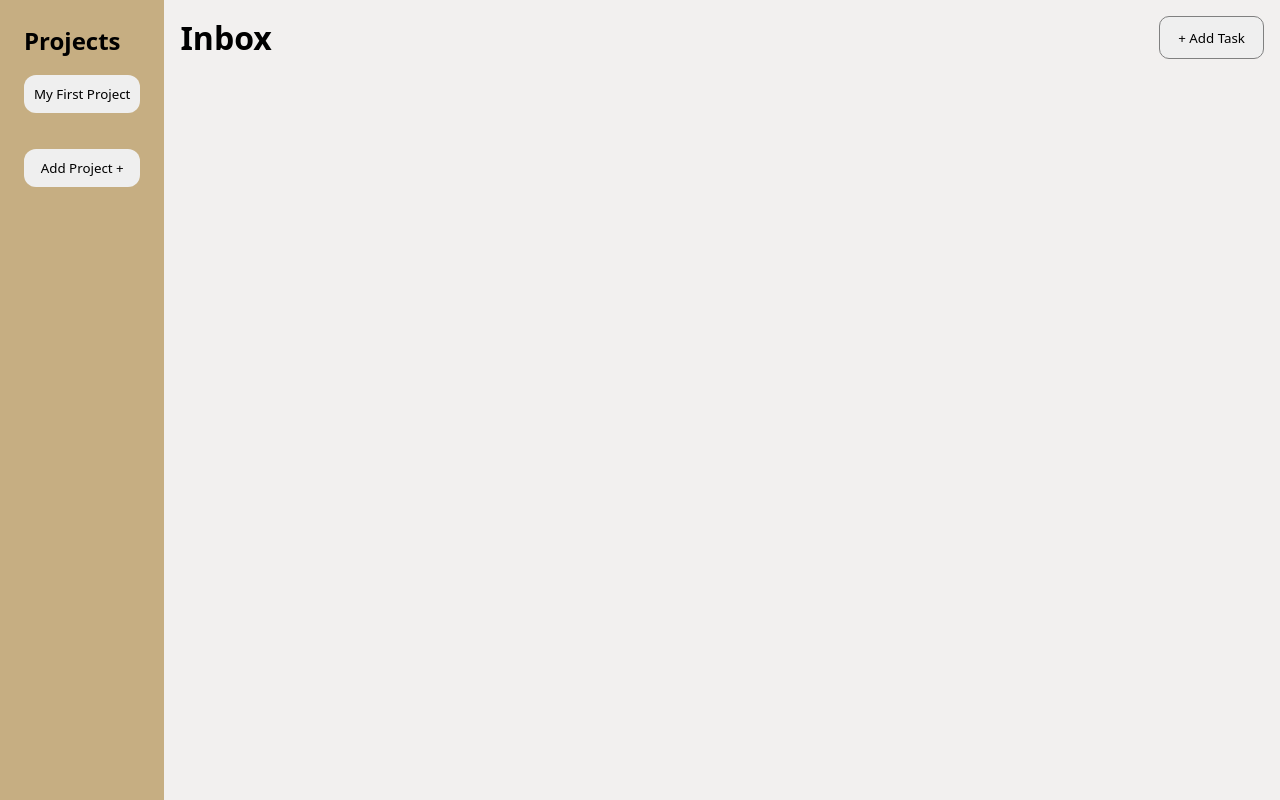
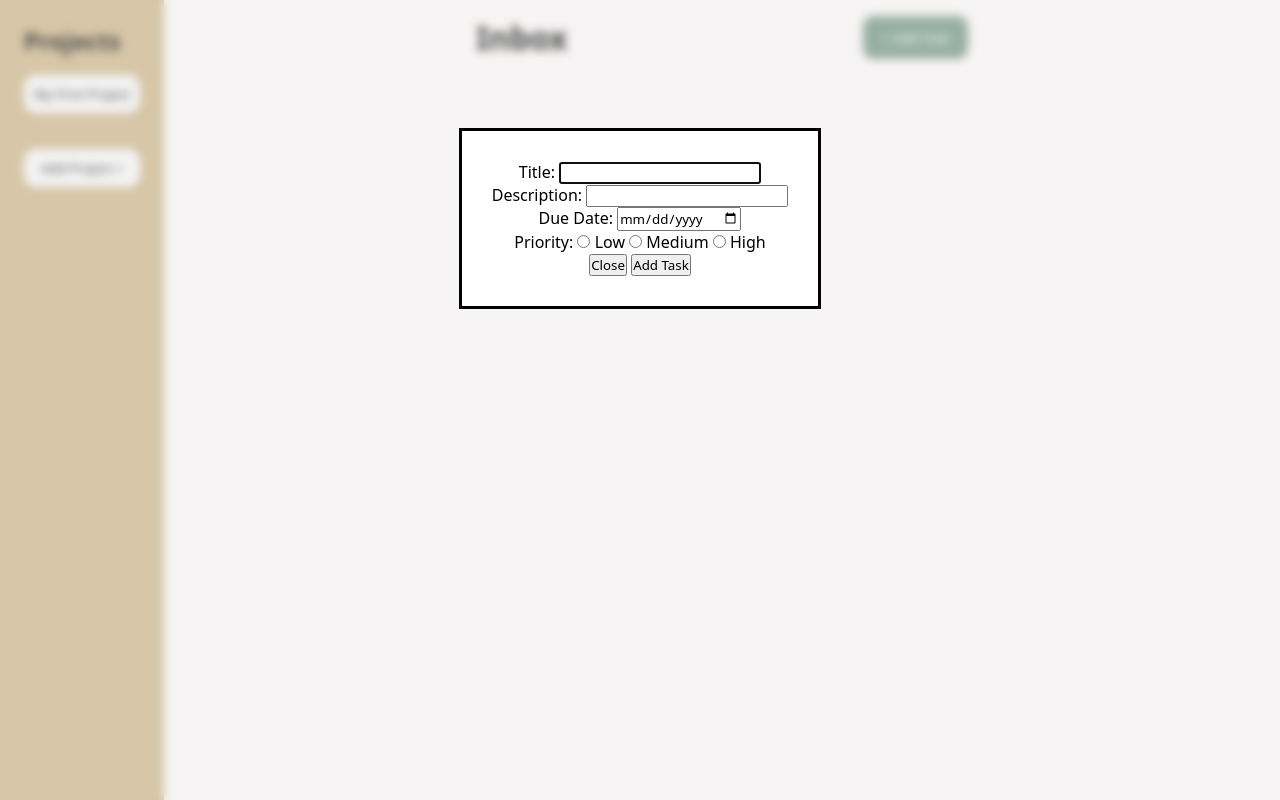
Before and after one commit to conterating/todo-list-odin, a website built with webpack: page src/index.html in a window 1280 px wide. Both pictures are taken after a click on the button "+ Add Task". Built offline with nearby package versions, Linux system fonts and the light colour scheme.

Commit message:
Add styles to modal

```diff
--- a/src/index.html
+++ b/src/index.html
@@ -16,7 +16,42 @@
       <div class="main-todos">
         <div class="top-row">
           <h1 class="main-header">Inbox</h1>
-          <button class="main-button">+ Add Task</button>
+          <button class="add-button">+ Add Task</button>
+          <!--finish writing modal/form and make it on click in js-->
+          <dialog class="task-dialog">
+            <form method="dialog">
+              <div class="form-els">
+                <div class="task-title">
+                  <label for="title">Title: </label>
+                  <input type="text" name="title" id="title" />
+                </div>
+                <div class="task-desc">
+                  <label for="description">Description: </label>
+                  <input type="text" name="description" id="description" />
+                </div>
+                <div class="task-due-date">
+                  <label for="due-date">Due Date: </label>
+                  <input type="date" name="due-date" id="due-date" />
+                </div>
+                <div class="task-priority">
+                  <label for="priority">Priority: </label>
+                  <input type="radio" name="priotity" id="low" value="low" />
+                  <label for="low">Low</label>
+                  <input
+                    type="radio"
+                    name="priority"
+                    id="medium"
+                    value="medium"
+                  />
+                  <label for="medium">Medium</label>
+                  <input type="radio" name="proproty" id="high" value="high" />
+                  <label for="high">High</label>
+                </div>
+                <button class="close-modal">Close</button>
+                <button class="submit-modal">Add Task</button>
+              </div>
+            </form>
+          </dialog>
         </div>
         <div class="tasks"></div>
       </div>
--- a/src/index.js
+++ b/src/index.js
@@ -1 +1,22 @@
 import "./styles.css";
+
+const taskDiv = document.querySelector(".tasks");
+const taskAddButton = document.querySelector(".add-button");
+const taskDialog = document.querySelector(".task-dialog");
+const closeButton = document.querySelector("close-modal");
+
+function addTaskScreen(task) {
+  const taskButton = document.createElement("button");
+  taskButton.textContent = task.title;
+}
+
+function showTaskModal() {
+  taskDialog.showModal();
+}
+
+function closeModal() {
+  taskDialog.close();
+}
+
+taskAddButton.addEventListener("click", showTaskModal);
+closeButton.addEventListener("click", closeModal);
--- a/src/styles.css
+++ b/src/styles.css
@@ -46,7 +46,7 @@
 .top-row {
   display: flex;
   flex-direction: row;
-  justify-content: space-between;
+  justify-content: space-evenly;
   width: 100%;
 }
 
@@ -57,13 +57,32 @@
   max-width: 150px;
 }
 
-.main-button {
+.add-button {
   padding: 10px 18px;
   border-radius: 10px;
   border: 1px solid grey;
+  background-color: #6a8e7f;
+  color: white;
 }
 
-.sidebar-button:hover {
+.sidebar-button:hover,
+.add-button:hover {
   box-shadow: 5px 5px 10px rgba(0, 0, 0, 0.3);
   transform: scale(1.1);
 }
+
+.task-dialog {
+  margin: 0 auto;
+  margin-top: 10vw;
+}
+
+.task-dialog::backdrop {
+  background-color: rgba(255, 255, 255, 0.3);
+  backdrop-filter: blur(5px);
+
+  transition: backdrop-filter 0.3 ease;
+}
+
+form {
+  padding: 30px;
+}
```
